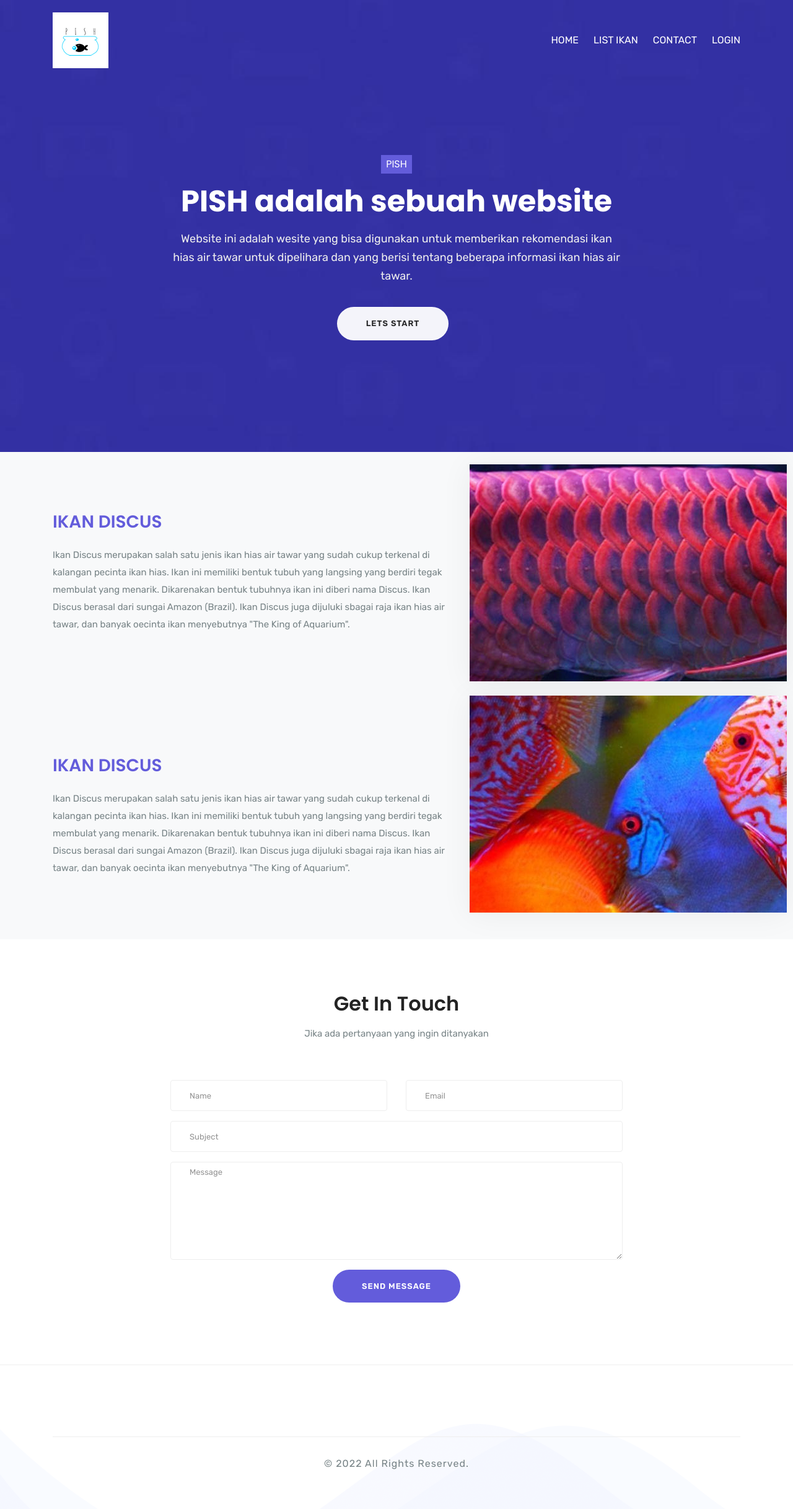
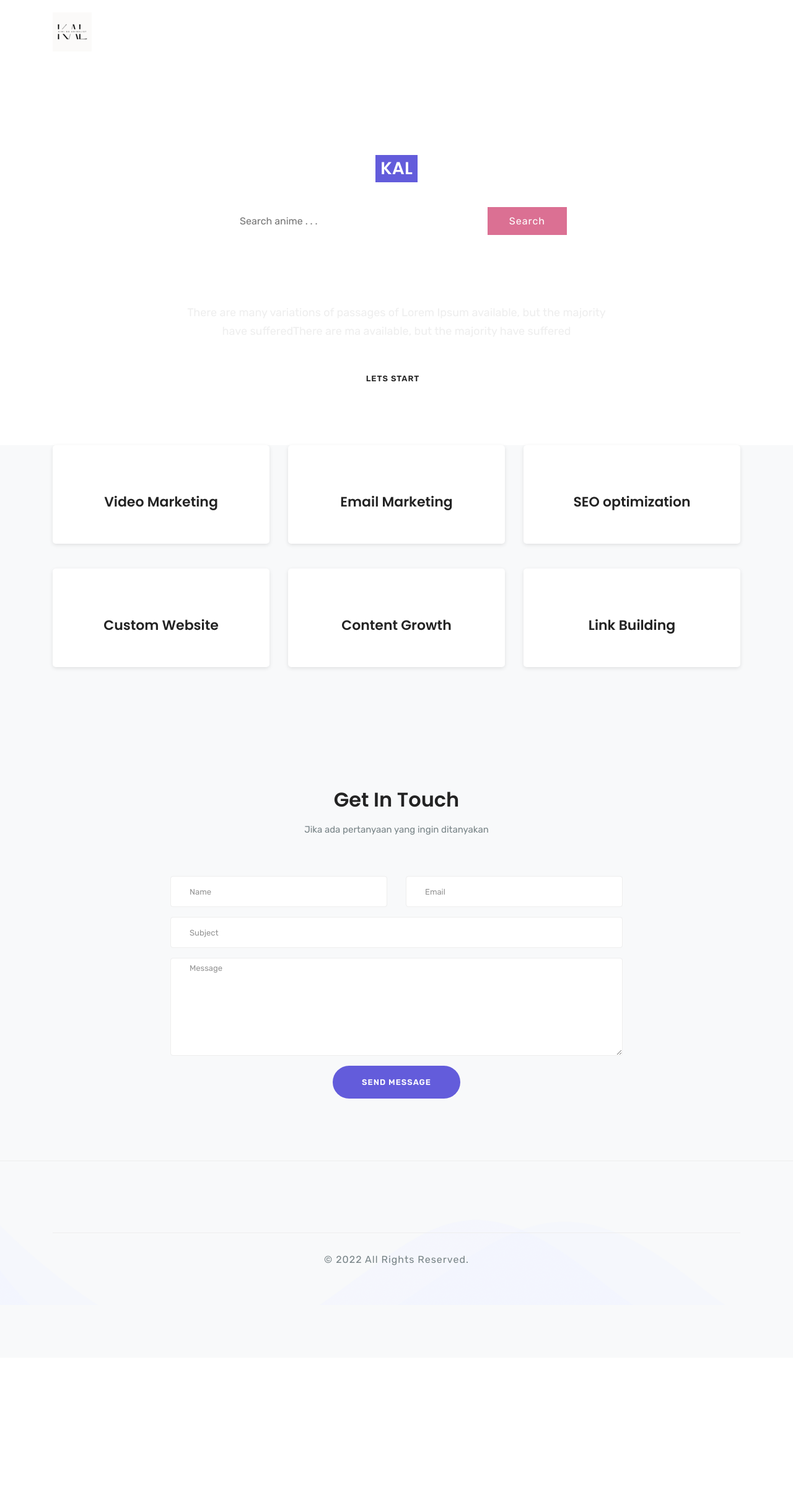
Before and after one commit to RFS99/KAL, a CodeIgniter app: page /database/ in a window 1280 px wide. Shown: the whole page at 62% size. After the commit the page ends 2105 px from the top, so only its background shows below. Run offline with CodeIgniter, Linux system fonts and the light colour scheme; some libraries are stand-ins or nearby versions.

Commit message:
first commit

```diff
--- a/application/views/Home.php
+++ b/application/views/Home.php
@@ -10,7 +10,7 @@
         content="marketing,digital marketing,creative, agency, startup,promodise,onepage, clean, modern,seo,business, company">
     <meta name="author" content="Themefisher.com">
 
-    <title>Home</title>
+    <title>Home - Kimi no AnimeList</title>
     <!-- bootstrap.min css -->
     <link rel="stylesheet" href="<?= base_url('assets/plugins/bootstrap/css/bootstrap.css') ?>">
     <!-- Icofont Css -->
@@ -22,6 +22,9 @@
 
     <!-- Main Stylesheet -->
     <link rel="stylesheet" href="<?= base_url('assets/css/style.css') ?>">
+    <link rel="stylesheet" href="<?= base_url('assets/css/style2.css') ?>">
+    <link rel="stylesheet" href="<?= base_url('assets/css/style3.css') ?>">
+
 
     <!-- Alertify -->
     <link rel="stylesheet" href="//cdn.jsdelivr.net/npm/alertifyjs@1.13.1/build/css/alertify.min.css" />
@@ -33,7 +36,7 @@
 
     <nav class="navbar navbar-expand-lg fixed-top trans-navigation">
         <div class="container">
-            <img src="assets/images/PISH2.png" alt="" class=" PISH">
+            <img src="assets/images/Logo2.png" alt="" class=" PISH">
 
             <button class="navbar-toggler" type="button" data-toggle="collapse" data-target="#mainNav"
                 aria-controls="mainNav" aria-expanded="false" aria-label="Toggle navigation">
@@ -49,7 +52,7 @@
                                 class="sr-only">(current)</span></a>
                     </li>
                     <li class="nav-item">
-                        <a class="nav-link smoth-scroll" href="#about">List Ikan</a>
+                        <a class="nav-link smoth-scroll" href="#about">List Genre</a>
                     </li>
 
                     <li class="nav-item">
@@ -75,20 +78,60 @@
     <!--MAIN HEADER AREA END -->
 
     <!--MAIN BANNER AREA -->
-    <div class="banner-area banner-2">
+    <div class="banner-area ">
         <div class="d-table">
             <div class="d-table-cell">
                 <div class="container">
                     <div class="row">
                         <div class="col-lg-8 m-auto text-center col-sm-12 col-md-12">
                             <div class="banner-content content-padding">
-                                <h5 class="subtitle">PISH</h5>
-                                <h1 class="banner-title">PISH adalah sebuah website </h1>
-                                <p>Website ini adalah wesite yang bisa digunakan untuk memberikan
-                                    rekomendasi ikan hias air tawar untuk dipelihara dan
-                                    yang berisi tentang beberapa informasi ikan hias air tawar.</p>
+                                <h3 class="subtitle wadaw">KAL</h3>
+
+                                <!-- search section start -->
+                                <div class="containerSearch">
+                                    <form>
+                                        <input type="text" placeholder="Search anime . . .">
+                                        <button type="submit"> Search</button>
+                                    </form>
+                                </div>
+                                <!-- search section end -->
+
+                                <!-- banner section start -->
+                                <div class="banner_section layout_padding">
+                                    <div id="carouselExampleSlidesOnly" class="carousel slide" data-ride="carousel">
+                                        <div class="carousel-inner">
+                                            <div class="carousel-item active">
+                                                <div class="container">
+                                                    <h1 class="banner-title">Adventure</h1>
+                                                    <p class="banner_text">There are many variations of passages of
+                                                        Lorem Ipsum available, but the majority have sufferedThere are
+                                                        ma available, but the majority have suffered</p>
+                                                </div>
+                                            </div>
+                                            <div class="carousel-item">
+                                                <div class="container">
+                                                    <h1 class="banner-title">Adventure</h1>
+                                                    <p class="banner_text">There are many variations of passages of
+                                                        Lorem Ipsum available, but the majority have sufferedThere are
+                                                        ma available, but the majority have suffered</p>
+                                                </div>
+                                            </div>
+                                            <div class="carousel-item">
+                                                <div class="container">
+                                                    <h1 class="banner-title">Adventure</h1>
+                                                    <p class="banner_text">There are many variations of passages of
+                                                        Lorem Ipsum available, but the majority have sufferedThere are
+                                                        ma available, but the majority have suffered</p>
+                                                </div>
+                                            </div>
+                                        </div>
+                                    </div>
+
+                                </div>
+                                <!-- banner section end -->
 
                                 <a href="<?= base_url('user') ?>" class="btn btn-white btn-circled">LETS START</a>
+
                             </div>
                         </div>
                     </div>
@@ -98,52 +141,73 @@
     </div>
     <!--MAIN HEADER AREA END -->
 
-    <!--  ARWANA AREA START  -->
+    <!--  GENRE START  -->
+
     <section id="about" class="bg-light">
-        <div class="arwana-bg-img d-none d-lg-block d-md-block"></div> <!--  Gambar di style.css -->
-
+        <section id="service">
             <div class="container">
                 <div class="row">
-                <div class="col-lg-7 col-sm-12 col-md-8">
-                    <div class="about-content">
-                        <h3 class="subtitle">Ikan Discus</h3>
-                        <p>Ikan Discus merupakan salah satu jenis ikan hias air tawar yang sudah cukup
-                            terkenal di kalangan pecinta ikan hias. Ikan ini memiliki bentuk tubuh
-                            yang langsing yang berdiri tegak membulat yang menarik. Dikarenakan bentuk
-                            tubuhnya ikan ini diberi nama Discus. Ikan Discus berasal dari sungai
-                            Amazon (Brazil). Ikan Discus juga dijuluki sbagai raja ikan hias
-                            air tawar, dan banyak oecinta ikan menyebutnya "The King of Aquarium".
-                        </p>
+                    <div class="col-lg-4 col-sm-6 col-md-6">
+                        <div class="service-box">
+
+                            <div class="service-inner">
+                                <h4>Video Marketing</h4>
+
+                            </div>
+                        </div>
+                    </div>
+                    <div class="col-lg-4 col-sm-6 col-md-6">
+                        <div class="service-box ">
+
+                            <div class="service-inner">
+                                <h4>Email Marketing</h4>
+
+                            </div>
+                        </div>
+                    </div>
+                    <div class="col-lg-4 col-sm-6 col-md-6">
+                        <div class="service-box">
+
+                            <div class="service-inner">
+                                <h4>SEO optimization</h4>
+
+                            </div>
+                        </div>
+                    </div>
+
+                    <div class="col-lg-4 col-sm-6 col-md-6">
+                        <div class="service-box">
+
+                            <div class="service-inner">
+                                <h4>Custom Website</h4>
+
+                            </div>
+                        </div>
+                    </div>
+                    <div class="col-lg-4 col-sm-6 col-md-6">
+                        <div class="service-box">
+
+                            <div class="service-inner">
+                                <h4>Content Growth</h4>
+
+                            </div>
+                        </div>
+                    </div>
+                    <div class="col-lg-4 col-sm-6 col-md-6">
+                        <div class="service-box">
+
+                            <div class="service-inner">
+                                <h4>Link Building </h4>
 
                             </div>
                         </div>
                     </div>
                 </div>
-    </section>
-    <!--  ARWAN AREA END  -->
-
-    <!--  DISCUS AREA START  -->
-    <section id="about" class="bg-light">
-        <div class="about-bg-img d-none d-lg-block d-md-block"></div>
-        <div class="container">
-            <div class="row">
-                <div class="col-lg-7 col-sm-12 col-md-8">
-                    <div class="about-content">
-                        <h3 class="subtitle">Ikan Discus</h3>
-                        <p>Ikan Discus merupakan salah satu jenis ikan hias air tawar yang sudah cukup
-                            terkenal di kalangan pecinta ikan hias. Ikan ini memiliki bentuk tubuh
-                            yang langsing yang berdiri tegak membulat yang menarik. Dikarenakan bentuk
-                            tubuhnya ikan ini diberi nama Discus. Ikan Discus berasal dari sungai
-                            Amazon (Brazil). Ikan Discus juga dijuluki sbagai raja ikan hias
-                            air tawar, dan banyak oecinta ikan menyebutnya "The King of Aquarium".
-                        </p>
-
-                    </div>
-                </div>
-            </div>
             </div>
         </section>
-    <!--  DISCUS AREA END  -->
+        <!--  GENRE SECTION END-->
+
+
 
         <!--  CONTACT START  -->
         <section id="contact" class="section-padding ">
@@ -164,7 +228,8 @@
                                 <!-- form message -->
                                 <div class="row">
                                     <div class="col-12">
-                                    <div class="alert alert-success contact__msg" style="display: none" role="alert">
+                                        <div class="alert alert-success contact__msg" style="display: none"
+                                            role="alert">
                                             Your message was sent successfully.
                                         </div>
                                     </div>
@@ -175,7 +240,8 @@
                                         <input name="name" type="text" class="form-control" placeholder="Name" required>
                                     </div>
                                     <div class="col-md-6 form-group">
-                                    <input name="email" type="email" class="form-control" placeholder="Email" required>
+                                        <input name="email" type="email" class="form-control" placeholder="Email"
+                                            required>
                                     </div>
                                     <div class="col-md-12 form-group">
                                         <input name="subject" type="text" class="form-control" placeholder="Subject"
--- a/assets/css/style.css
+++ b/assets/css/style.css
@@ -563,7 +568,7 @@
 }
 
 .subtitle {
-  color: #635CDB;
+	color: #635cdb;
 }
 
 .banner-content p {
@@ -588,7 +593,6 @@
 }
 
 .banner-2 {
-  background: url("../images/banner/slider-3.jpg");
 	background-size: cover;
 	position: relative;
 }
@@ -1144,10 +1158,11 @@
 }
 
 .text-color {
-  color: #635CDB;
-}
-
-input[type=text], input[type=email] {
+	color: #635cdb;
+}
+
+input[type="text"],
+input[type="email"] {
 	height: 50px;
 }
 
@@ -1167,28 +1182,28 @@
 
 .form-control::-webkit-input-placeholder {
 	color: #888;
-  opacity: .9;
+	opacity: 0.9;
 	font-size: 13px;
 	padding-left: 10px;
 }
 
 .form-control::-moz-placeholder {
 	color: #888;
-  opacity: .9;
+	opacity: 0.9;
 	font-size: 13px;
 	padding-left: 10px;
 }
 
 .form-control:-ms-input-placeholder {
 	color: #888;
-  opacity: .9;
+	opacity: 0.9;
 	font-size: 13px;
 	padding-left: 10px;
 }
 
 .form-control:-moz-placeholder {
 	color: #888;
-  opacity: .9;
+	opacity: 0.9;
 	font-size: 13px;
 	padding-left: 10px;
 }
--- /dev/null
+++ b/assets/css/style2.css
@@ -0,0 +1,36 @@
+.containerSearch {
+    width: 100%;
+    display: flex;
+    align-items: center;
+    justify-content: center;
+    padding: 20px 0px 20px 0px;
+    margin-bottom: 20px;
+
+  }
+
+
+
+  .containerSearch form{
+    background: #fff;
+    width: 550px;
+    height: 45px;
+    display: flex;
+  }
+
+  .containerSearch form input{
+    flex: 1;
+    margin-left: 20px;
+    height: 45px;
+    border: none;
+    outline: none;
+  }
+
+  .containerSearch  form button{
+    background: palevioletred;
+    padding: 10px 35px;
+    border: none;
+    outline: none;
+    color: #fff;
+    letter-spacing: 1px;
+    cursor: pointer;
+  }
```
Also changed, not shown: other parts of assets/css/style.css (+83 -66 lines), application/views/admin/list-message/index.php (+15 -12 lines), application/views/layouts/admin-header.php (+6 -12 lines), application/views/layouts/email.php (+4 -4 lines), application/views/layouts/user-header.php (+4 -8 lines), assets/css/style3.css (added), assets/images/Logo2.png (added), assets/images/PISH.png (deleted), assets/images/logo.png (deleted). Lines whose indentation alone changed are shown as unchanged.
